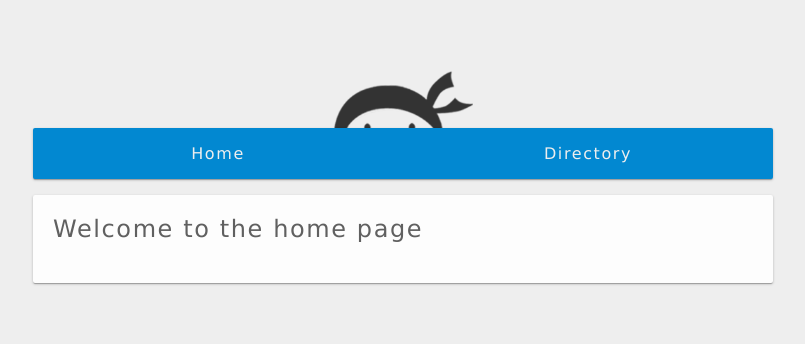
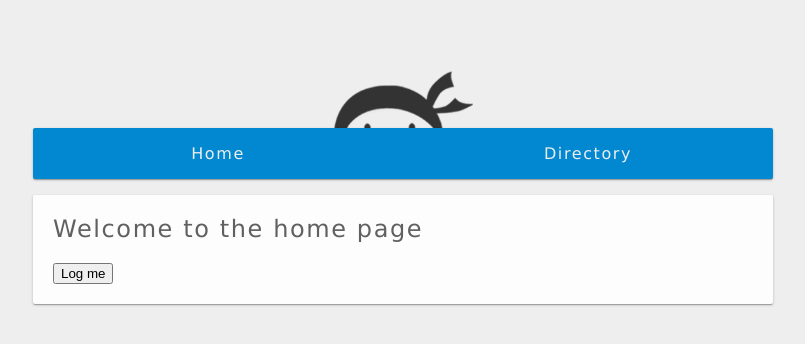
Before and after one commit to Alan114/ninja-directory, an Angular app: page / in a window 1280 px wide. Shown: the top 344 px of the page, without its empty margins (237-1042 px from the left). Built offline with nearby package versions, Linux system fonts and the light colour scheme.

Commit message:
Creating a logging service

```diff
--- a/src/app/home/home.component.html
+++ b/src/app/home/home.component.html
@@ -1 +1,3 @@
 <h2>{{ homeTitle }}</h2>
+
+<button (click)="logIt()">Log me</button>
--- a/src/app/home/home.component.ts
+++ b/src/app/home/home.component.ts
@@ -1,4 +1,5 @@
 import { Component, OnInit, Input, Output, EventEmitter } from '@angular/core';
+import { LoggingService } from '../logging.service';
 
 @Component({
   selector: 'app-home',
@@ -8,7 +9,11 @@ import { Component, OnInit, Input, Output, EventEmitter } from '@angular/core';
 export class HomeComponent implements OnInit {
   homeTitle = 'Welcome to the home page';
 
-  constructor() {}
+  constructor(private logger: LoggingService) {}
+
+  logIt() {
+    this.logger.log();
+  }
 
   ngOnInit(): void {}
 }
```
